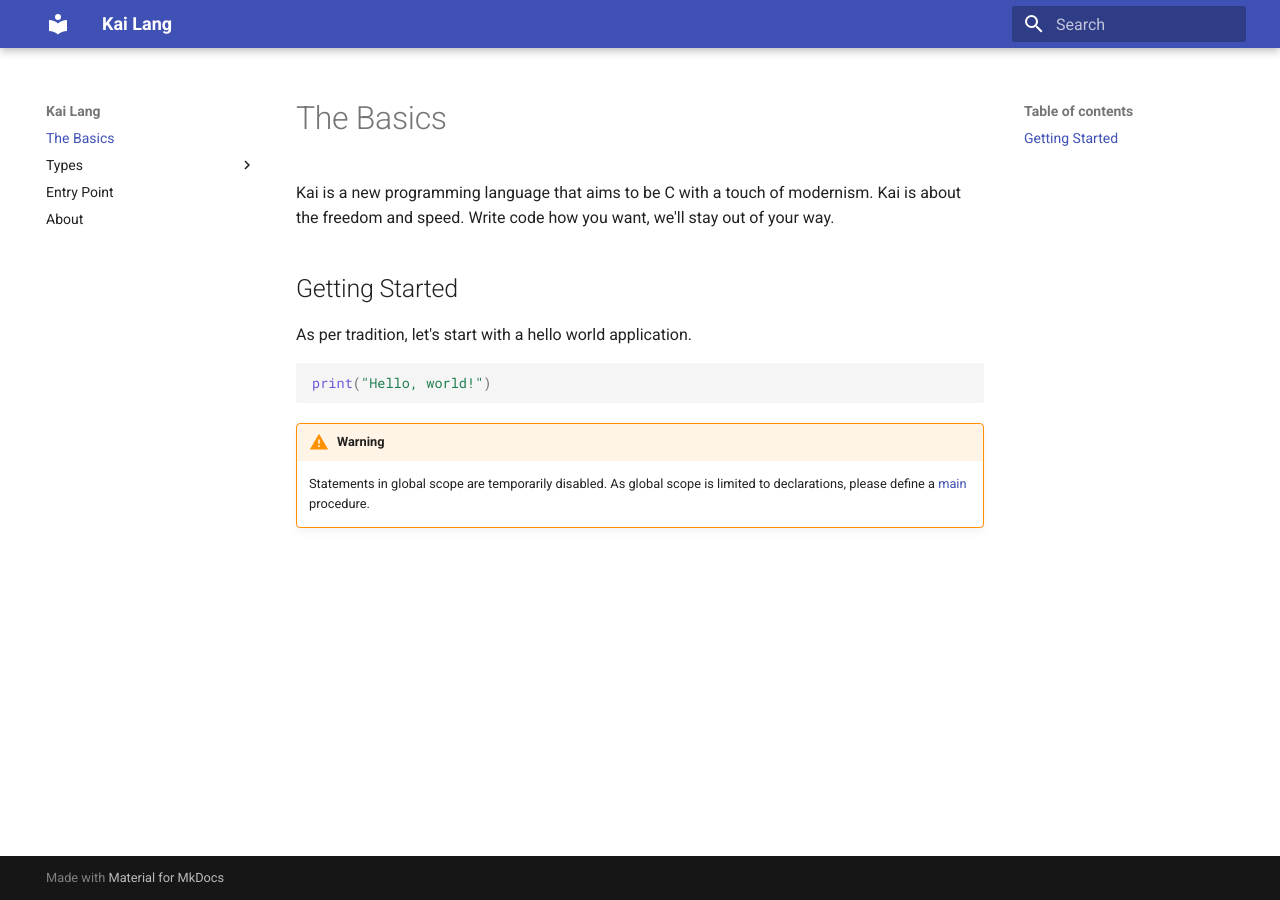
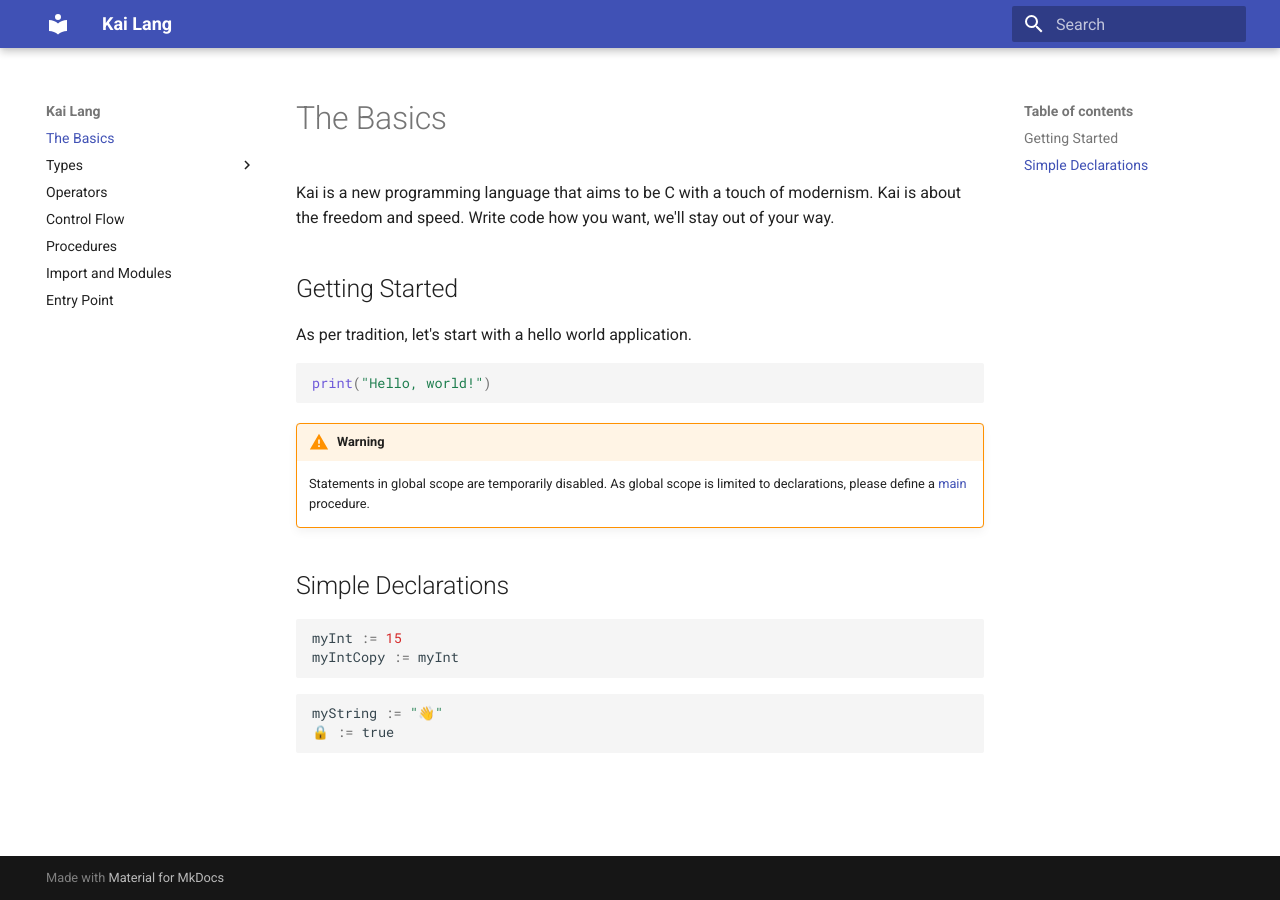
Before and after one commit to kai-language/docs, an MkDocs documentation site: the page built from docs/index.md, in a window 1280 px wide. Built offline with MkDocs 1.6.1 and Material for MkDocs 9.7.7, drawn with Linux system fonts in a browser that asks for light colours; old or Windows-style settings are respelled for this version of MkDocs.

Commit message:
Templated out the site.

````diff
--- a/docs/index.md
+++ b/docs/index.md
@@ -12,3 +12,14 @@ print("Hello, world!")
 
 !!! warning
     Statements in global scope are temporarily disabled. As global scope is limited to declarations, please define a [main](/entry-point) procedure.
+
+## Simple Declarations
+```swift
+myInt := 15
+myIntCopy := myInt
+```
+
+```swift
+myString := "👋"
+🔒 := true
+```
--- a/mkdocs.yml
+++ b/mkdocs.yml
@@ -3,9 +3,16 @@ pages:
     - The Basics: index.md
     - Types:
         - Basic Types: types/basic.md
+        - Arrays: types/array.md
+        - Pointers: types/pointer.md
+        - Enumerations: types/enumeration.md
+        - Unions: types/union.md
         - Structs: types/struct.md
+    - Operators: operator.md
+    - Control Flow: control-flow.md
+    - Procedures: procedure.md
+    - Import and Modules: module.md
     - Entry Point: entry-point.md
-    - About: about.md
 extra_css:
     - css/extra.css
 theme: material
````
Also changed, not shown: docs/entry-point.md (+7 -0 lines), docs/control-flow.md (added), docs/module.md (added), docs/operator.md (added), docs/procedure.md (added), docs/types/array.md (added), docs/types/enumeration.md (added), docs/types/pointer.md (added), docs/types/union.md (added).
